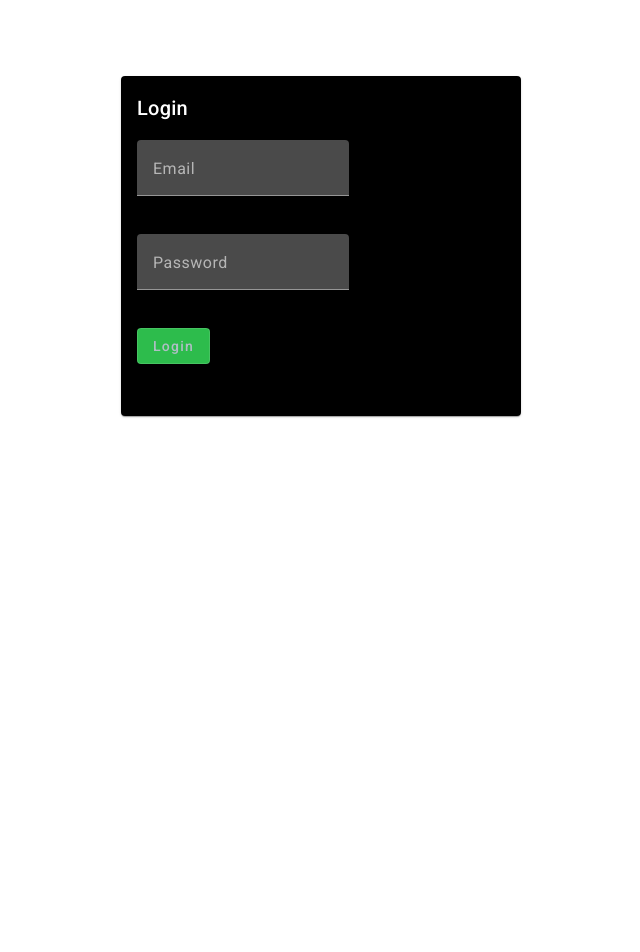
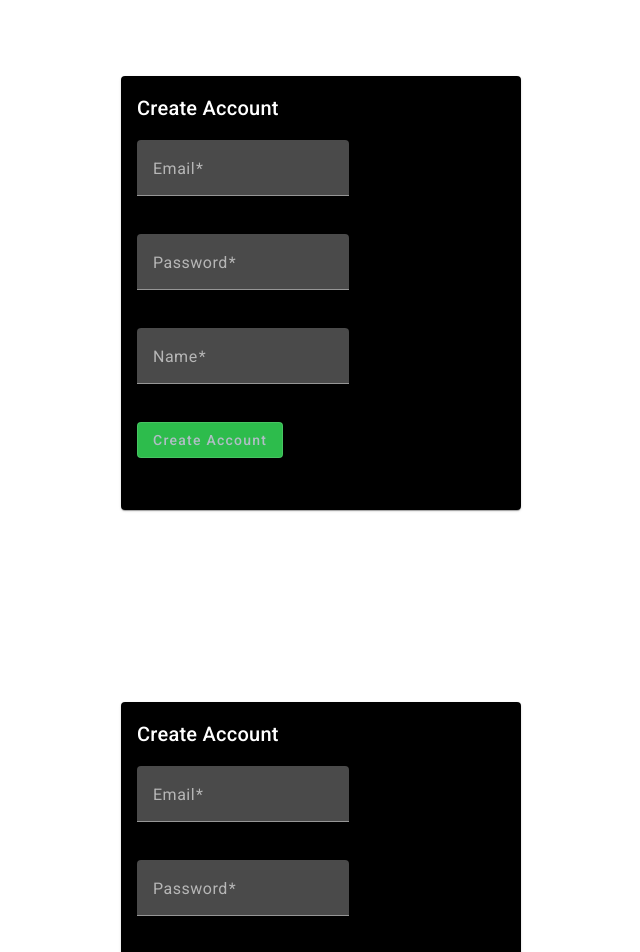
Before and after one commit to J-henry1/todo-app-1, an Angular app: page /Create in a window 1280 px wide. Before the commit this address led to /. Shown: the part 180-1132 px from the top of the page, without its empty margins (319-959 px from the left). Before the commit the page ends 800 px from the top, so only its background shows below. Built offline with nearby package versions, Linux system fonts and the light colour scheme.

Commit message:
create user is now working

```diff
--- a/src/app/app-routing.module.ts
+++ b/src/app/app-routing.module.ts
@@ -1,7 +1,21 @@
 import { NgModule } from '@angular/core';
 import { RouterModule, Routes } from '@angular/router';
+import { HomeComponent } from './home/home.component';
+import { CreateAccountComponent } from './create-account/create-account.component';
 
-const routes: Routes = [];
+const routes: Routes = [
+
+  {
+    path: 'Home',
+    component: HomeComponent
+  },
+  {
+    path:'Create',
+    component: CreateAccountComponent
+  }
+
+
+];
 
 @NgModule({
   imports: [RouterModule.forRoot(routes)],
--- a/src/app/app.module.ts
+++ b/src/app/app.module.ts
@@ -2,7 +2,7 @@ import { NgModule } from '@angular/core';
 import { BrowserModule } from '@angular/platform-browser';
 import { BrowserAnimationsModule } from '@angular/platform-browser/animations';
 import { FormsModule, ReactiveFormsModule } from '@angular/forms';
-
+import { HttpClientModule } from '@angular/common/http';
 import { AppRoutingModule } from './app-routing.module';
 import { AppComponent } from './app.component';
 import { HomeComponent } from './home/home.component';
@@ -33,7 +33,8 @@ import { CreateAccountComponent } from './create-account/create-account.componen
     MatCardModule,
     MatButtonModule,
     MatInputModule,
-    MatFormFieldModule
+    MatFormFieldModule,
+    HttpClientModule
   ],
   providers: [],
   bootstrap: [AppComponent]
--- a/src/app/create-account/create-account.component.html
+++ b/src/app/create-account/create-account.component.html
@@ -6,23 +6,23 @@
         <p>
             <mat-form-field appearance="fill">
               <mat-label>Email</mat-label>
-              <input matInput placeholder="Email">
+              <input type="email" matInput [formControl]="emailFormControl" placeholder="Email">
             </mat-form-field>
           </p>
           <p>
             <mat-form-field appearance="fill">
               <mat-label>Password</mat-label>
-              <input  type= password matInput placeholder="Password">
+              <input  type= password matInput [formControl]="passwordFormControl" placeholder="Password">
             </mat-form-field>
           </p>
           <p>
             <mat-form-field appearance="fill">
               <mat-label>Name</mat-label>
-              <input  type= password matInput placeholder="Password">
+              <input  type= password matInput [formControl]="nameFormControl" placeholder="Password">
             </mat-form-field>
           </p>
 
-          <button mat-stroked-button color="accent">Create Account</button>
+          <button (click)="RegisterUser()" mat-stroked-button color="accent">Create Account</button>
     </mat-card-content>
     <mat-card-actions>
     </mat-card-actions>
--- a/src/app/create-account/create-account.component.ts
+++ b/src/app/create-account/create-account.component.ts
@@ -1,4 +1,6 @@
 import { Component } from '@angular/core';
+import { FormControl, MinLengthValidator, Validators } from '@angular/forms';
+import { TodoService } from '../services/todo.service';
 
 @Component({
   selector: 'app-create-account',
@@ -6,5 +8,22 @@ import { Component } from '@angular/core';
   styleUrl: './create-account.component.scss'
 })
 export class CreateAccountComponent {
+  constructor(private todoSvc: TodoService) {
 
+  }
+  emailFormControl = new FormControl('', [Validators.required, Validators.email]);
+  passwordFormControl = new FormControl('', [Validators.required, Validators.minLength(4)]);
+  nameFormControl = new FormControl('', [Validators.required, Validators.minLength(1)]);
+
+  RegisterUser(){
+
+    if(!this.emailFormControl.invalid && !this.passwordFormControl.invalid && !this.nameFormControl.invalid){
+      this.todoSvc.RegisterUser(this.emailFormControl.value as string, this.passwordFormControl.value as string, this.nameFormControl.value as string);
+      console.log("User created");
+    }
+    else{
+      console.log("Failed to create user");
+    }
+
+  }
 }
--- a/src/app/home/home.component.html
+++ b/src/app/home/home.component.html
@@ -6,13 +6,13 @@
         <p>
             <mat-form-field appearance="fill">
               <mat-label>Email</mat-label>
-              <input matInput placeholder="Email">
+              <input [formControl]="emailFormControl" matInput placeholder="Email">
             </mat-form-field>
           </p>
           <p>
             <mat-form-field appearance="fill">
               <mat-label>Password</mat-label>
-              <input  type= password matInput placeholder="Password">
+              <input [formControl]="passwordFormControl" type= password matInput placeholder="Password">
             </mat-form-field>
           </p>
 
--- a/src/app/home/home.component.ts
+++ b/src/app/home/home.component.ts
@@ -1,4 +1,5 @@
 import { Component } from '@angular/core';
+import { FormControl, Validators } from '@angular/forms';
 
 @Component({
   selector: 'app-home',
@@ -7,4 +8,6 @@ import { Component } from '@angular/core';
 })
 export class HomeComponent {
 
+  emailFormControl = new FormControl('test@test.com', [Validators.required, Validators.email]);
+  passwordFormControl = new FormControl('test', [Validators.required, Validators.minLength(4)]);
 }
--- a/src/app/navbar/navbar.component.html
+++ b/src/app/navbar/navbar.component.html
@@ -1,13 +1,13 @@
 <mat-toolbar>
-    <button mat-icon-button class="example-icon" aria-label="Menu icon" (click)="toggleCreateAccount()">
+  <button mat-icon-button class="example-icon" aria-label="Menu icon">
     <mat-icon>menu</mat-icon>
   </button>
   <span>My Todos App</span>
   <span class="example-spacer"></span>
   <button mat-icon-button class="example-icon" aria-label="Person icon" (click)="toggleLogin()">
-        <mat-icon>{{ isLoginMode ? 'login' : 'person' }}</mat-icon>
+    <mat-icon>{{ isLoginMode ? 'person' : 'login' }}</mat-icon>
   </button>
 </mat-toolbar>
 
-  <app-home *ngIf="!isLoginMode"></app-home>
-  <app-create-account *ngIf="isLoginMode"></app-create-account>
+<app-create-account *ngIf="!isLoginMode"></app-create-account>
+<app-home *ngIf="isLoginMode"></app-home>
--- a/src/app/navbar/navbar.component.ts
+++ b/src/app/navbar/navbar.component.ts
@@ -1,23 +1,14 @@
 import { Component } from '@angular/core';
-import { Router } from '@angular/router';
 
 @Component({
   selector: 'app-navbar',
   templateUrl: './navbar.component.html',
-  styleUrl: './navbar.component.scss'
+  styleUrls: ['./navbar.component.scss']
 })
 export class NavbarComponent {
-  showCreateAccount: boolean = false;
   isLoginMode: boolean = false;
-
-  toggleCreateAccount() {
-    this.showCreateAccount = !this.showCreateAccount;
-    this.isLoginMode = false;
-  }
 
   toggleLogin() {
     this.isLoginMode = !this.isLoginMode;
-    this.showCreateAccount = false;
   }
-
 }
--- /dev/null
+++ b/src/app/services/todo.service.ts
@@ -0,0 +1,35 @@
+import { HttpClient } from '@angular/common/http';
+import { Injectable } from '@angular/core';
+import { firstValueFrom } from 'rxjs';
+
+@Injectable({
+  providedIn: 'root'
+})
+export class TodoService {
+  constructor(private httpClient: HttpClient) {
+
+  }
+
+
+  async RegisterUser(email: string, password: string, name:string){
+
+    let userData = {
+
+      email: email,
+      password: password,
+      name: name,
+    }
+    try{
+      let response = await firstValueFrom(this.httpClient.post('https://unfwfspring2024.azurewebsites.net/user/', userData))
+      console.log(response);
+      return true;
+    }
+    catch(error){
+      console.log(error);
+      return false;
+    }
+
+  }//end Register User method
+
+
+}
```
Also changed, not shown: src/app/todo.service.ts (deleted, +0 -9 lines), 1 other file (tests, documents, lock files or other folders). Lines whose indentation alone changed are shown as unchanged.
